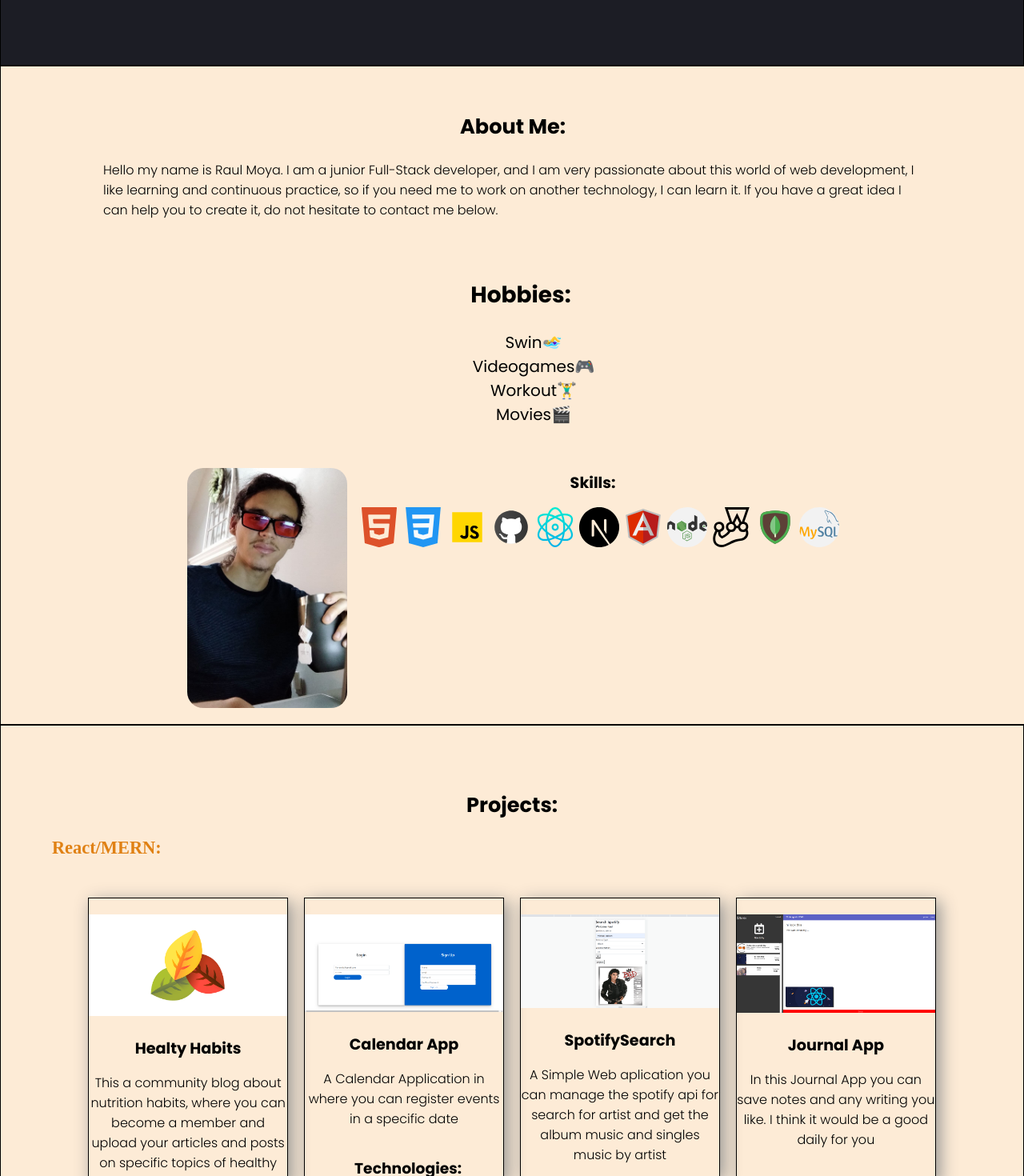
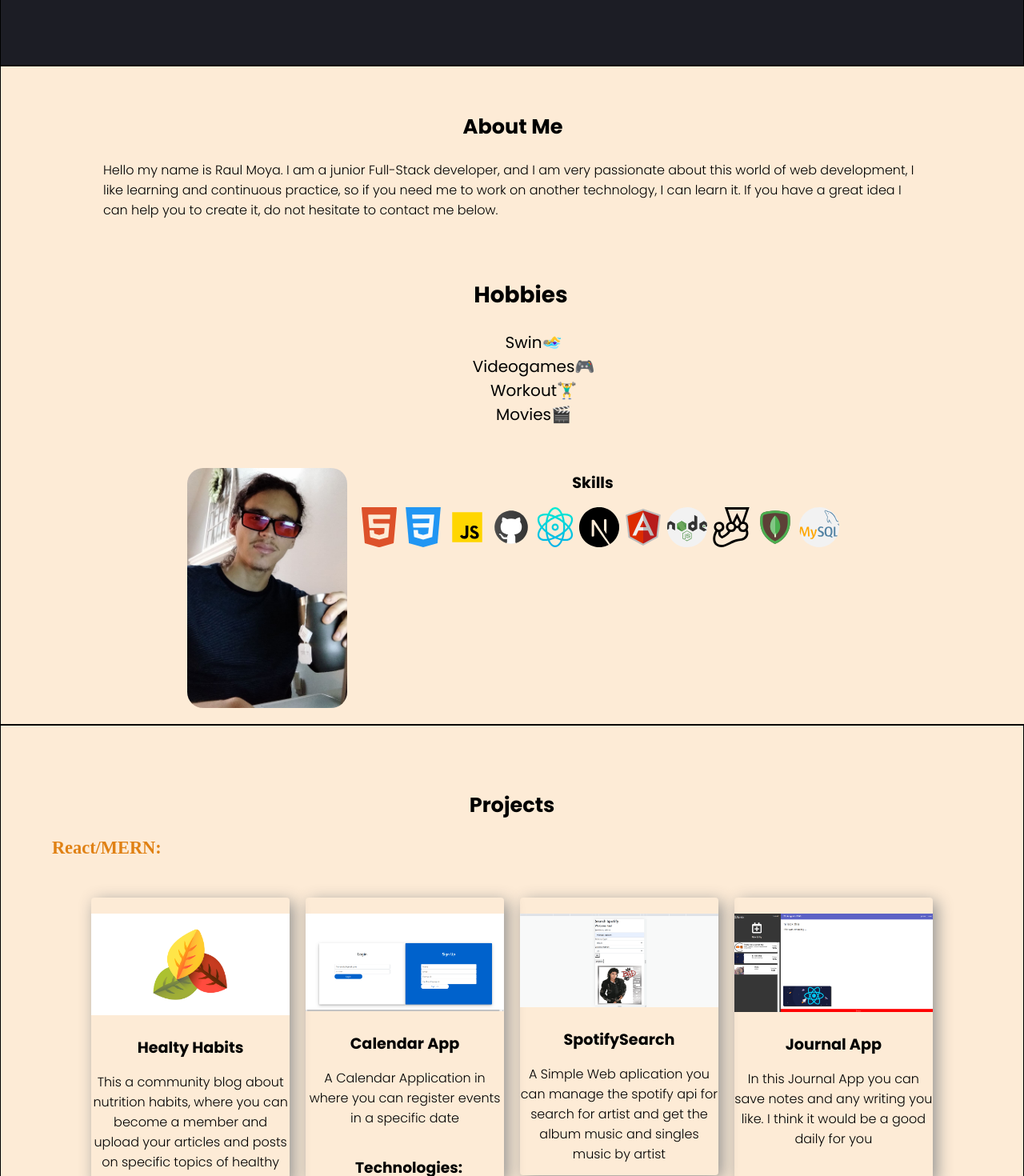
Before and after one commit to Raulito-Moya/RaulMoyaweb, a Next.js app: page / in a window 1280 px wide. Shown: the part 720-2190 px from the top of the page at 80% size. Built offline with nearby package versions, Linux system fonts and the light colour scheme; a web font is replaced by a local one.

Commit message:
fix: project borders

```diff
--- a/components/HeadShots.js
+++ b/components/HeadShots.js
@@ -9,7 +9,7 @@ export const HeadShots = () => {
 
     return (
         <div ref={scrollRef} className={styles.headshot_container}>
-             <img className={styles.headshot} src="/headphoto1.jpg"  alt="Raul Moya Photo"/>
+            <img className={styles.headshot} src="/headphoto1.jpg"  alt="Raul Moya Photo"/>
             <img className={styles.headshot} src="/headphoto2.jpg"  alt="Raul Moya Photo"/>
             <img className={styles.headshot} src="/headphoto.jpg"   alt="Raul Moya Photo"/>
 
--- a/components/Section2.js
+++ b/components/Section2.js
@@ -25,7 +25,7 @@ export default function Section2(){
   <section className={styles.sub_section} id="about_me">
     <div className={styles.information}>
     <FadeIn vars={{ x:[ -1000,-1000],y:[2000,2000] }} >
-       <h2  className={styles.informationtitle}>About Me:</h2>
+       <h2  className={styles.informationtitle}>About Me</h2>
 
        <p  className={styles.personal_information}>
          Hello my name is Raul Moya. I am a junior Full-Stack developer, and I am very passionate about this world of web development, I like learning and continuous practice, so if you need me to work on another technology, I can learn it. If you have a great idea I can help you to create it, do not hesitate to contact me below.
@@ -35,7 +35,7 @@ export default function Section2(){
 
      <ul className={styles.hobies_list}>
      <FadeIn vars={{ x:[-100,-100] ,y:[-200,-200] }} >
-       <h2 className={styles.hobbiestitle}>Hobbies:</h2>
+       <h2 className={styles.hobbiestitle}>Hobbies</h2>
      </FadeIn>
      <FadeIn vars={{ x:[-1000,1000,-1000,1000], opacity:0.2 }} >
        <li>Swin🏊‍♀️</li>
@@ -54,7 +54,7 @@ export default function Section2(){
   )}
 
     <div className={styles.skillscontainer}>
-      <h2 className={styles.skillstitle}>Skills:</h2>
+      <h2 className={styles.skillstitle}>Skills</h2>
 
       <div className={styles.skills} ref={elementref}>
          {
--- a/components/Section3.js
+++ b/components/Section3.js
@@ -27,7 +27,7 @@ export default function Section3(){
      <>
 
     <section className={styles.sub_section_alternative} id="projects"  ref={elementref}>
-      <h2 className={styles.project_intro}>Projects:</h2>
+      <h2 className={styles.project_intro}>Projects</h2>
 
        {
         show ?
--- a/styles/Home.module.css
+++ b/styles/Home.module.css
@@ -291,7 +291,7 @@
   scroll-snap-type: x mandatory;
   animation: ShowHeadshot 3s;
 
-
+  scrollbar-color: #ef744b;
 }
 
 .headshot_container:hover{
@@ -328,12 +328,16 @@
 
 }
 
-@media only screen and (max-width: 1496px){
+@media only screen and (max-width: 3000px){
 
   .headshot_container::-webkit-scrollbar{
 
     width: 77px;
     height: 10px;
+
+
+    border-radius: 1px;
+    scrollbar-color: #ef744b;
   }
 
   .headshot_container::-webkit-scrollbar-thumb{
@@ -419,9 +423,10 @@
 .project_card {
   width: 20%;
   height: auto;
+  border: none;
+  border-radius: 4px;
+  align-self: flex-start;
 
-  align-self: flex-start;
-  border: 1px solid black;
   box-shadow: 5px 5px 20px rgb(146, 146, 145);
   animation: fadeIn 3s ;
 
```
